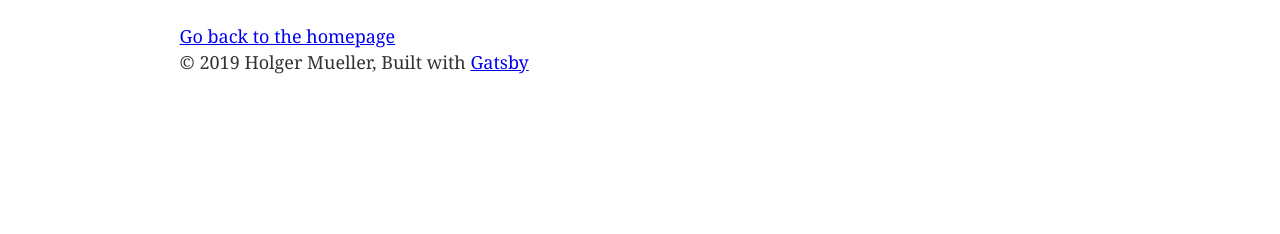
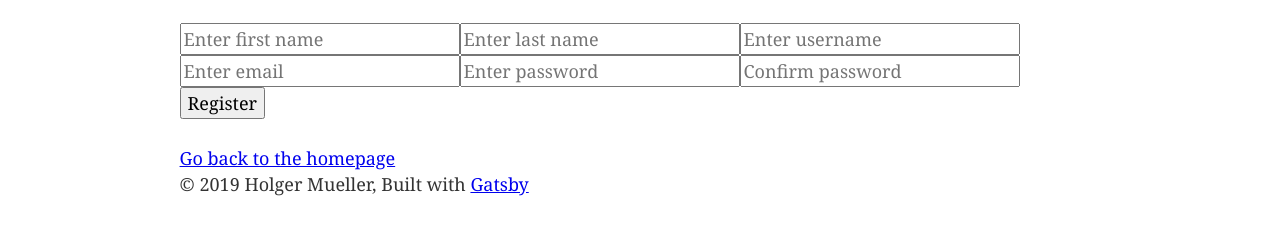
Before and after one commit to Holgermueller/yet-another-gatsby-blog, a Gatsby site: page /signup in a window 1280 px wide. Shown: the part 198-432 px from the top of the page. Built offline with nearby package versions, Linux system fonts and the light colour scheme; Gatsby itself is replaced by a stand-in of ours.

Commit message:
scaffold form pages

```diff
--- a/src/pages/signup.js
+++ b/src/pages/signup.js
@@ -3,12 +3,24 @@ import { Link } from "gatsby"
 import Layout from "../components/layout"
 import SEO from "../components/seo"
 
-const SignUpPage = () => (
+export default class SignUpPage extends React.Component {
+  state = {}
+  render() {
+    return (
       <Layout>
         <SEO title="Sign-Up" />
         <h1>Register Here!</h1>
+        <form method="post">
+          <input type="text" placeholder="Enter first name" />
+          <input type="text" placeholder="Enter last name" />
+          <input type="text" placeholder="Enter username" />
+          <input type="email" placeholder="Enter email" />
+          <input type="password" placeholder="Enter password" />
+          <input type="password" placeholder="Confirm password" />
+          <input type="submit" value="Register" />
+        </form>
         <Link to="/">Go back to the homepage</Link>
       </Layout>
     )
-
-export default SignUpPage
+  }
+}
```
Also changed, not shown: src/pages/index.js (+9 -5 lines), src/images/gatsby-astronaut.png (deleted). Lines whose indentation alone changed are shown as unchanged.
